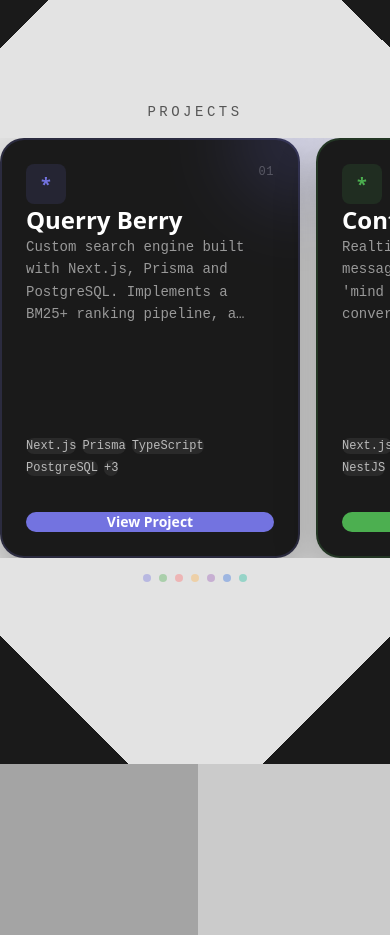
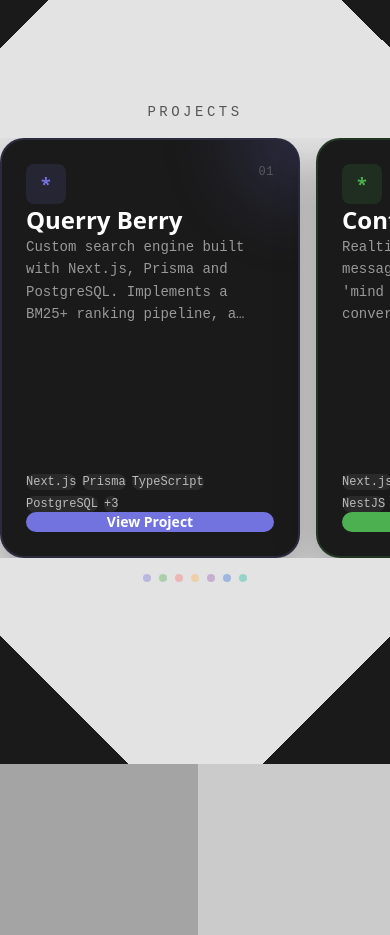
Before and after one commit to Brettberry07/portfolio, a Next.js app: page / in a window 390 px wide. Shown: the part 4700-5635 px from the top of the page. Built offline with nearby package versions, Linux system fonts and the light colour scheme.

Commit message:
Fix: Made where small project descriptions clip if the decription is to big

```diff
--- a/src/components/sections/Projects.tsx
+++ b/src/components/sections/Projects.tsx
@@ -533,9 +533,9 @@
                       {project.title}
                     </h3>
 
-                    {/* Description */}
+                    {/* Description - clipped */}
                     <p
-                      className="text-base leading-relaxed md:text-lg"
+                      className="line-clamp-6 text-base leading-relaxed md:text-lg"
                       style={{
                         color: "#999",
                         fontFamily: "monospace",
@@ -624,7 +624,7 @@
             >
               {/* Card */}
               <div
-                className="relative h-full w-full rounded-3xl"
+                className="relative flex h-full w-full flex-col overflow-hidden rounded-3xl"
                 style={{
                   backgroundColor: "#1a1a1a",
                   border: `2px solid ${project.color}30`,
@@ -633,7 +633,7 @@
                 }}
               >
                 {/* Card Header */}
-                <div className="mb-4 flex items-start justify-between">
+                <div className="mb-4 flex shrink-0 items-start justify-between">
                   <div
                     className="flex h-10 w-10 items-center justify-center rounded-lg text-lg font-bold"
                     style={{
@@ -653,15 +653,16 @@
 
                 {/* Title */}
                 <h3
-                  className="mb-3 text-2xl font-bold"
+                  className="mb-3 shrink-0 text-2xl font-bold"
                   style={{ color: "#fff" }}
                 >
                   {project.title}
                 </h3>
 
-                {/* Description */}
+                {/* Description - clipped */}
+                <div className="mb-4 min-h-0 flex-1 overflow-hidden">
                   <p
-                  className="mb-4 text-sm leading-relaxed line-clamp-4"
+                    className="line-clamp-4 text-sm leading-relaxed"
                     style={{
                       color: "#999",
                       fontFamily: "monospace",
@@ -670,9 +671,10 @@
                   >
                     {project.description}
                   </p>
+                </div>
 
                 {/* Tags - limited display */}
-                <div className="absolute bottom-20 left-6 right-6 flex flex-wrap gap-1.5">
+                <div className="mb-4 flex shrink-0 flex-wrap gap-1.5">
                   {project.tags.slice(0, 4).map((tag) => (
                     <span
                       key={tag}
@@ -702,7 +704,7 @@
 
                 {/* Action Button */}
                 <motion.button
-                  className="absolute bottom-6 left-6 right-6 rounded-xl py-3 text-sm font-semibold"
+                  className="shrink-0 rounded-xl py-3 text-sm font-semibold"
                   style={{
                     backgroundColor: project.color,
                     color: "#fff",
@@ -715,7 +717,7 @@
 
                 {/* Decorative gradient */}
                 <div
-                  className="absolute -right-16 -top-16 h-32 w-32 rounded-full opacity-20 blur-2xl"
+                  className="pointer-events-none absolute -right-16 -top-16 h-32 w-32 rounded-full opacity-20 blur-2xl"
                   style={{ backgroundColor: project.color }}
                 />
               </div>
```
Lines whose indentation alone changed are shown as unchanged.
